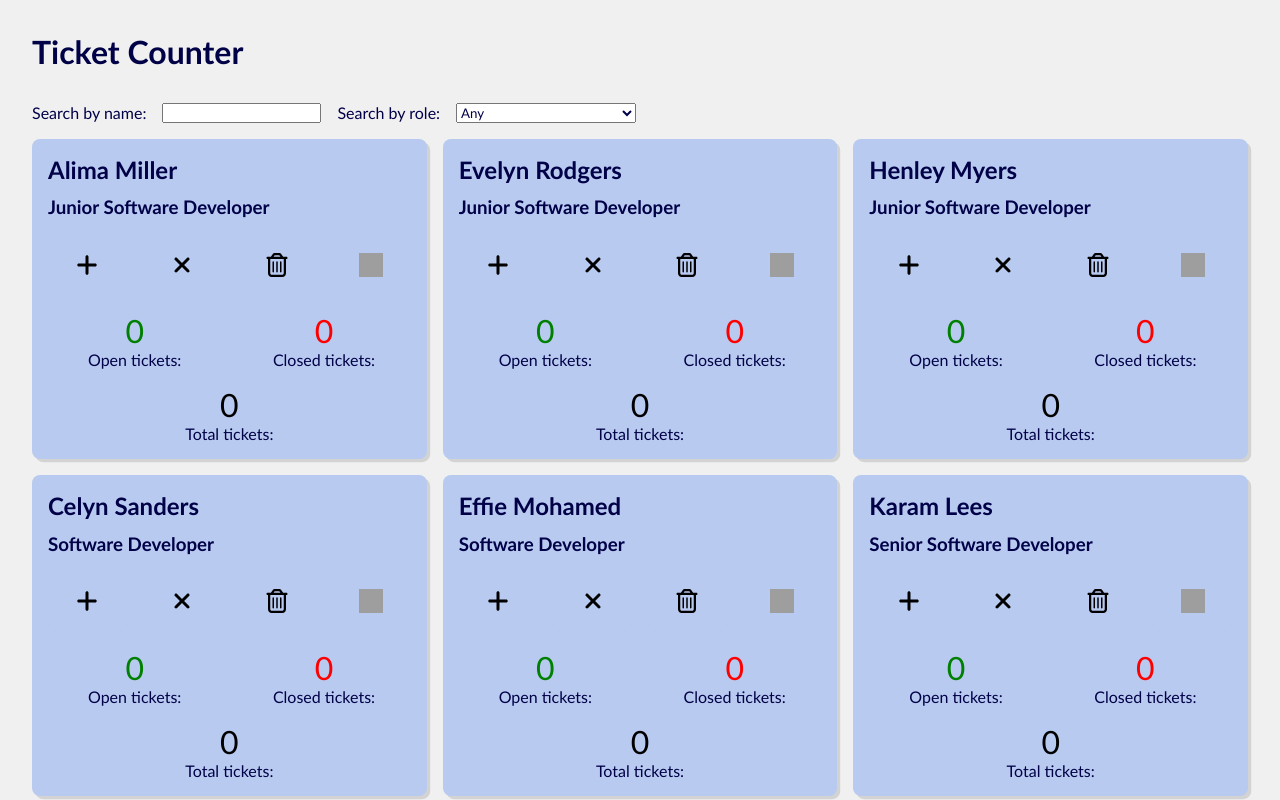
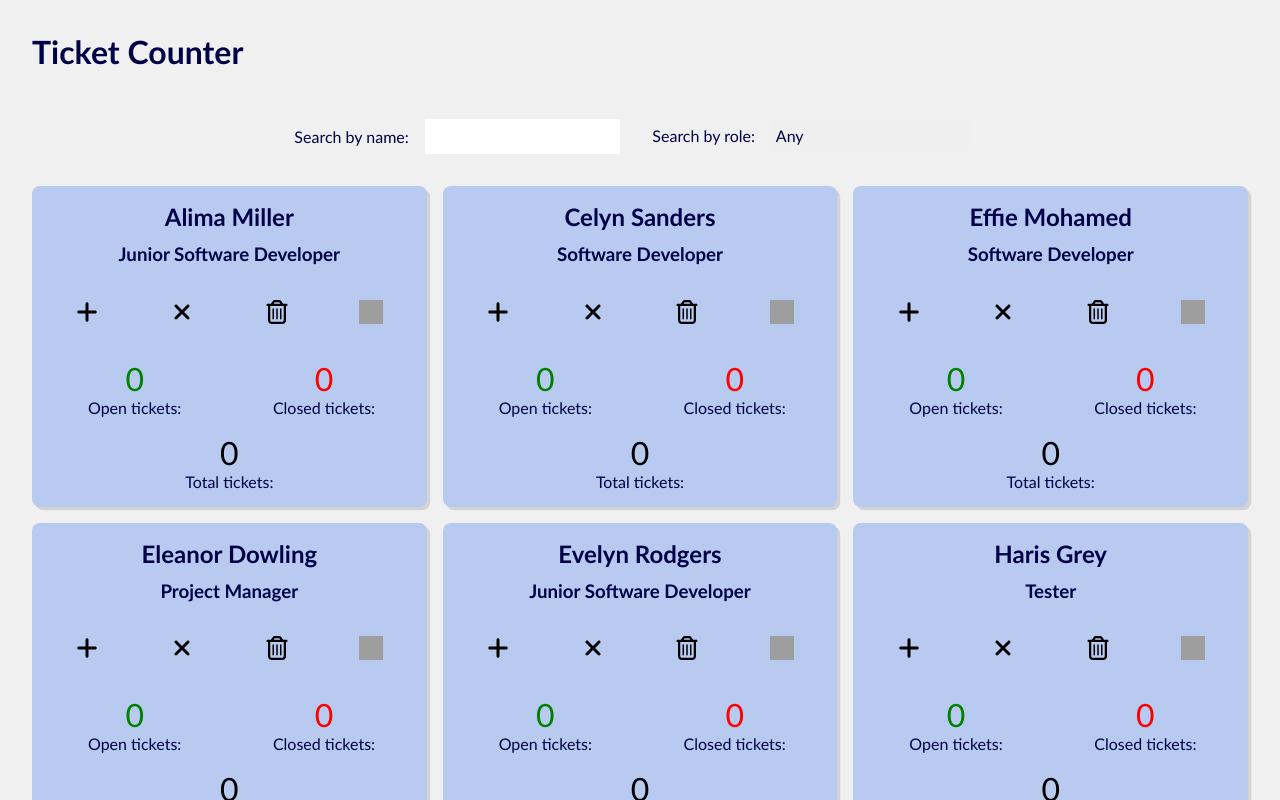
Before and after one commit to Divya-Manivannan1/ticketCounter, a React (Vite) app in the folder ticket-counter/: page / in a window 1280 px wide. Shown: the top 800 px of the page. Built offline with nearby package versions, Linux system fonts and the light colour scheme; grey boxes are pictures that could not be loaded.

Commit message:
finished styling input fields

```diff
--- a/ticket-counter/src/components/EmployeeTileContainer/EmployeeTileContainer.scss
+++ b/ticket-counter/src/components/EmployeeTileContainer/EmployeeTileContainer.scss
@@ -3,11 +3,31 @@
   flex-direction: column;
   gap: 1rem;
   padding: 1rem;
+  text-align: center;
 
   &__form {
     display: flex;
-    justify-content: flex-start;
+    justify-content: center;
     gap: 1rem;
+  }
+
+  &__name-input {
+    border: none;
+    margin: 1rem;
+    height: 1.6rem;
+    padding: 0.3rem;
+    font-size: 1rem;
+  }
+
+  &__role-input {
+    border: none;
+    margin: 1rem;
+    height: 2rem;
+    font-size: 1rem;
+
+    -webkit-appearance: none;
+    -moz-appearance: none;
+    padding: 0.3rem;
   }
 
   &__tiles {
--- a/ticket-counter/src/components/EmployeeTileContainer/EmployeeTileContainer.tsx
+++ b/ticket-counter/src/components/EmployeeTileContainer/EmployeeTileContainer.tsx
@@ -28,20 +28,32 @@ export const EmployeeTileContainer = ({
       emp.role.toLowerCase().includes(jobTitles[searchInput[1]].toLowerCase())
     );
   }
+  filteredEmployees = filteredEmployees.sort((emp1, emp2) =>
+    emp1.name < emp2.name ? -1 : emp1.name > emp2.name ? 1 : 0
+  );
 
   return (
     <main className="tile-container">
       <form className="tile-container__form" onChange={handleInput}>
-        <label htmlFor="Name">Search by name:</label>
-        <input type="text" id="Name" autoComplete="off"></input>
-        <label htmlFor="Role">Search by role:</label>
-        <select id="Role">
+        <label htmlFor="Name">
+          Search by name:
+          <input
+            type="text"
+            id="Name"
+            autoComplete="off"
+            className="tile-container__name-input"
+          ></input>
+        </label>
+        <label htmlFor="Role">
+          Search by role:
+          <select id="Role" className="tile-container__role-input">
             {jobTitles.map((str, index) => (
               <option value={index} key={index}>
                 {str}
               </option>
             ))}
           </select>
+        </label>
       </form>
       <article className="tile-container__tiles">
         {filteredEmployees.map((emp, index) => {
```
Lines whose indentation alone changed are shown as unchanged.
